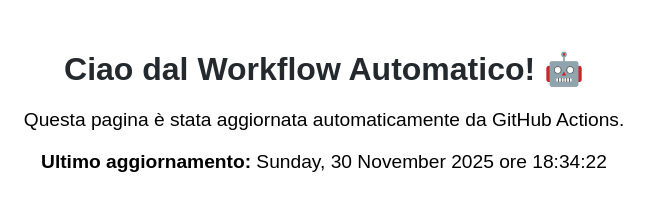
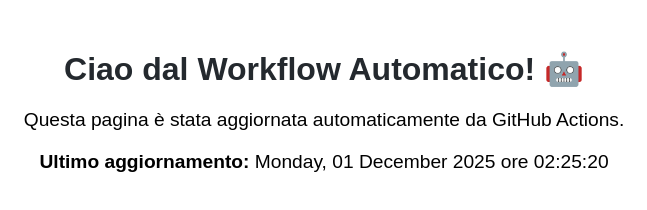
Before and after one commit to claudiofin/colab-website-test, a plain HTML site: page index.html in a window 1280 px wide. Shown: the full height of the page, 316-963 px from the left. Drawn offline with Linux system fonts and the light colour scheme.

Commit message:
Aggiornamento automatico del sito

```diff
--- a/index.html
+++ b/index.html
@@ -11,6 +11,6 @@
       <body>
         <h1>Ciao dal Workflow Automatico! 🤖</h1>
         <p>Questa pagina è stata aggiornata automaticamente da GitHub Actions.</p>
-        <p><b>Ultimo aggiornamento:</b> Sunday, 30 November 2025 ore 18:34:22</p>
+        <p><b>Ultimo aggiornamento:</b> Monday, 01 December 2025 ore 02:25:20</p>
       </body>
     </html>
```
